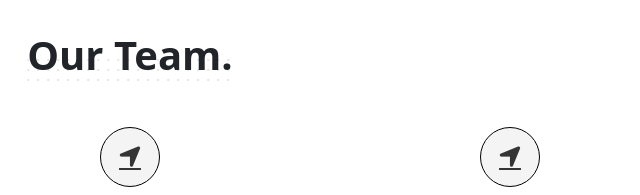
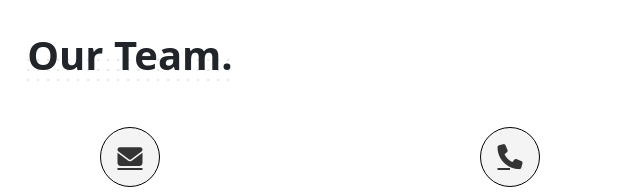
Before and after one commit to ahmedismai/Daniels-Design, a plain HTML site: page index.html in a window 1280 px wide. Shown: the part 5038-5233 px from the top of the page, 510-1150 px from the left. Drawn offline with nearby package versions, Linux system fonts and the light colour scheme.

Commit message:
Uplead Design

```diff
--- a/index.html
+++ b/index.html
@@ -851,7 +851,7 @@
       </div>
       <div class="col-lg-4 text-center">
         <ul class="list-unstyled d-flex justify-content-center">
-          <li><a href="#"><i class="fa-solid fa-location-arrow"></i></a></li>
+          <li><a href="#"><i class="fa-solid fa-envelope"></i></i></a></li>
         </ul>
         <div class="caption">
           <h2 class="h5">Email</h2>
@@ -860,7 +860,7 @@
       </div>
       <div class="col-lg-4 text-center">
         <ul class="list-unstyled d-flex justify-content-center">
-          <li><a href="#"><i class="fa-solid fa-location-arrow"></i></a></li>
+          <li><a href="#"><i class="fa-solid fa-phone"></i></a></li>
         </ul>
         <div class="caption">
           <h2 class="h5">Phone</h2>
```
